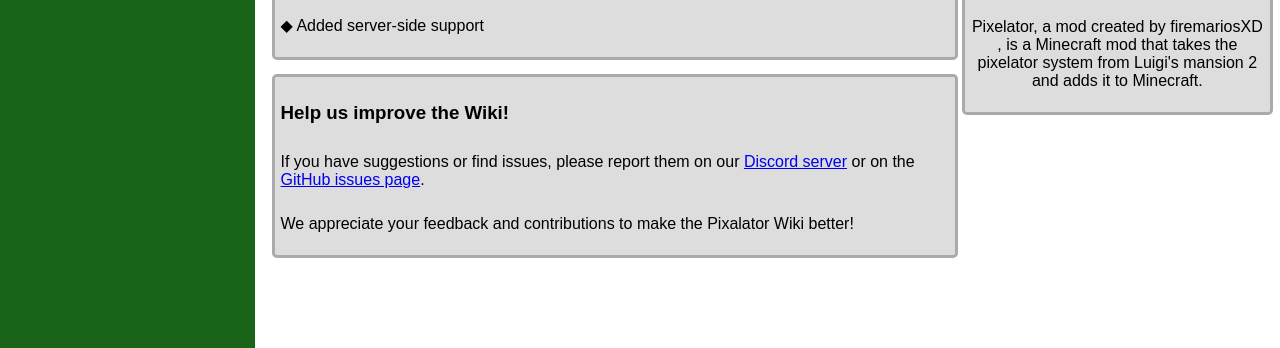
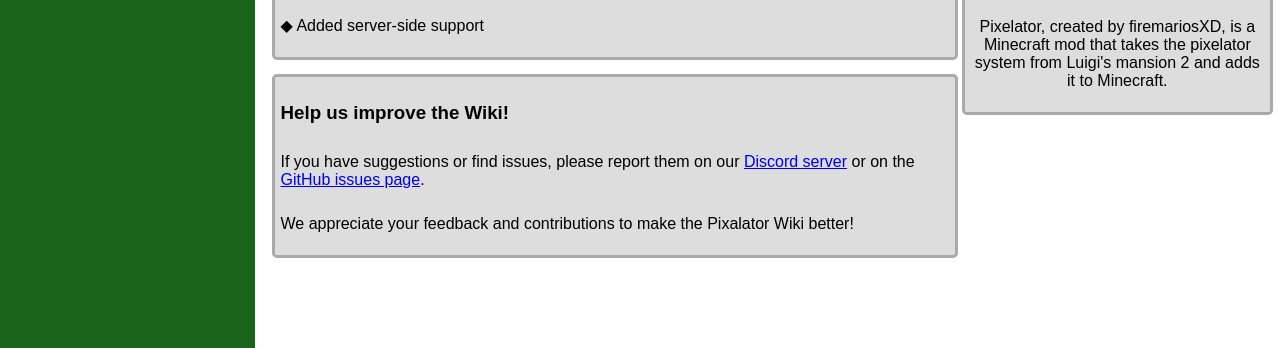
Before and after one commit to firemarios/Pixelator, a plain HTML site: page wiki.html in a window 1280 px wide. Shown: the part 452-800 px from the top of the page. Drawn offline with Linux system fonts and the light colour scheme.

Commit message:
202507130102

```diff
--- a/wiki.html
+++ b/wiki.html
@@ -215,7 +215,7 @@ p {
       <div class="general-box" style="text-align: center;">
         <img src="https://wsrv.nl/?url=https%3A%2F%2Fi.ibb.co%2F6cLD7M1s%2FChat-GPT-Image-Jul-1-2025-10-20-04-PM.png" width="100%" />
         <p>Welcome to the official Pixelator mod Wiki.</p>
-        <p>Pixelator, a mod created by firemariosXD , is a Minecraft mod that takes the pixelator system from Luigi's mansion 2 and adds it to Minecraft.</p>
+        <p>Pixelator, created by firemariosXD, is a Minecraft mod that takes the pixelator system from Luigi's mansion 2 and adds it to Minecraft.</p>
       </div>
     </div>
   </div>
```
